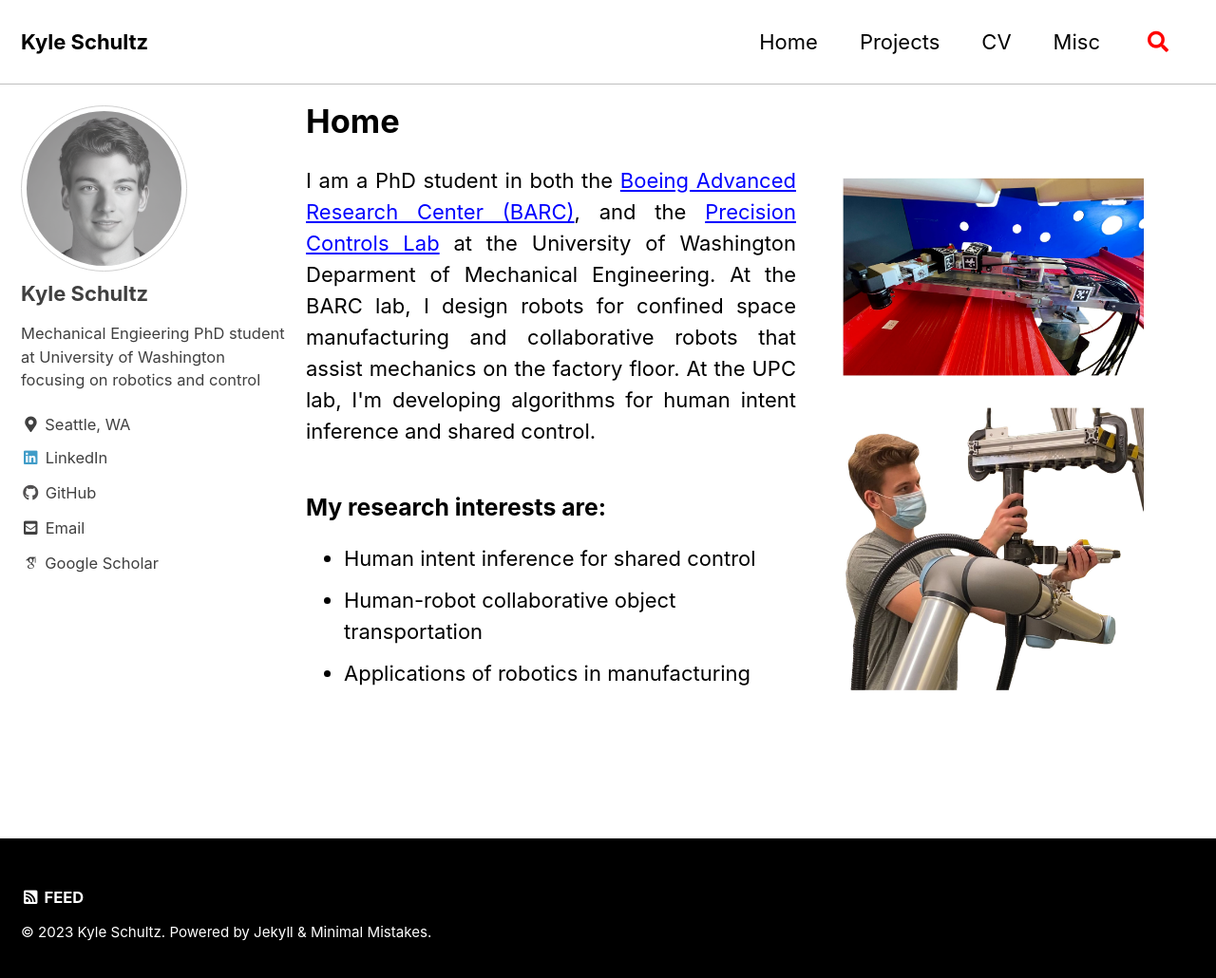
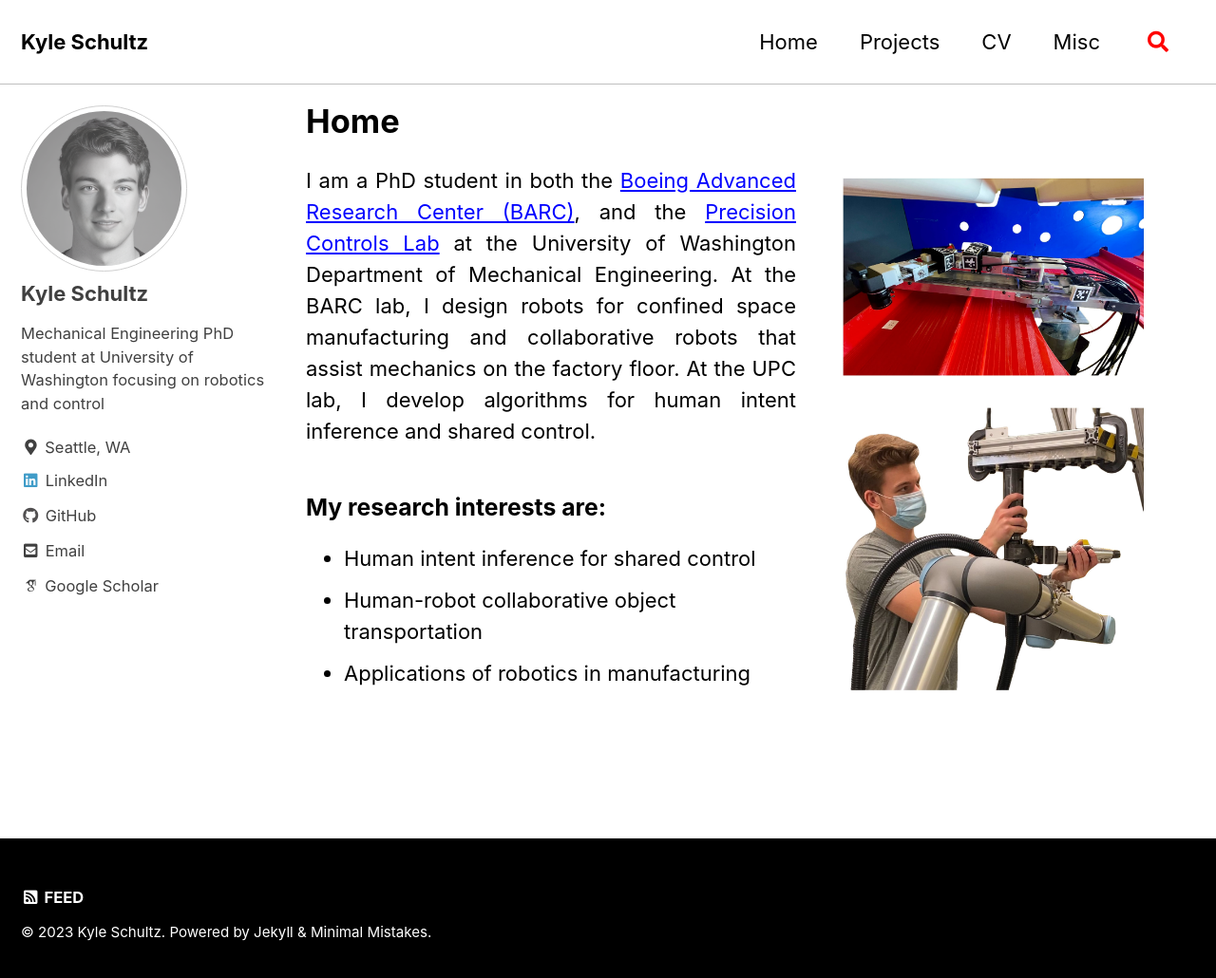
Before and after one commit to SchultzKyle/SchultzKyle.github.io, a Jekyll site: the page built from _pages/index.md, in a window 1280 px wide and 1037 px high. Shown: the top 1030 px of the window at 95% size. Built offline with Jekyll 4.4.1, drawn with Linux system fonts in a browser that asks for light colours; cached includes are drawn as plain includes; some web fonts are replaced; the list of posts is cut into pages by our own code.

Commit message:
Minor spelling and grammar fix

```diff
--- a/_config.yml
+++ b/_config.yml
@@ -60,7 +60,7 @@ plugins:
 author:
   name             : "Kyle Schultz"
   avatar           : "/assets/images/bio-photo.png"
-  bio              : "Mechanical Engieering PhD student at University of Washington focusing on robotics and control"
+  bio              : "Mechanical Engineering PhD student at University of Washington focusing on robotics and control"
   location         : "Seattle, WA"
   email            : "kylews@uw.edu"
   links:
--- a/_pages/index.md
+++ b/_pages/index.md
@@ -11,7 +11,7 @@ classes: wide
 
 
 <p style="text-align: justify">
-I am a PhD student in both the <a href="https://depts.washington.edu/barc/node/1">Boeing Advanced Research Center (BARC)</a>, and the <a href="http://faculty.washington.edu/devasia/">Precision Controls Lab</a> at the University of Washington Deparment of Mechanical Engineering. At the BARC lab, I design robots for confined space manufacturing and collaborative robots that assist mechanics on the factory floor. At the UPC lab, I'm developing algorithms for human intent inference and shared control.
+I am a PhD student in both the <a href="https://depts.washington.edu/barc/node/1">Boeing Advanced Research Center (BARC)</a>, and the <a href="http://faculty.washington.edu/devasia/">Precision Controls Lab</a> at the University of Washington Department of Mechanical Engineering. At the BARC lab, I design robots for confined space manufacturing and collaborative robots that assist mechanics on the factory floor. At the UPC lab, I develop algorithms for human intent inference and shared control.
 </p>
 
 
```
